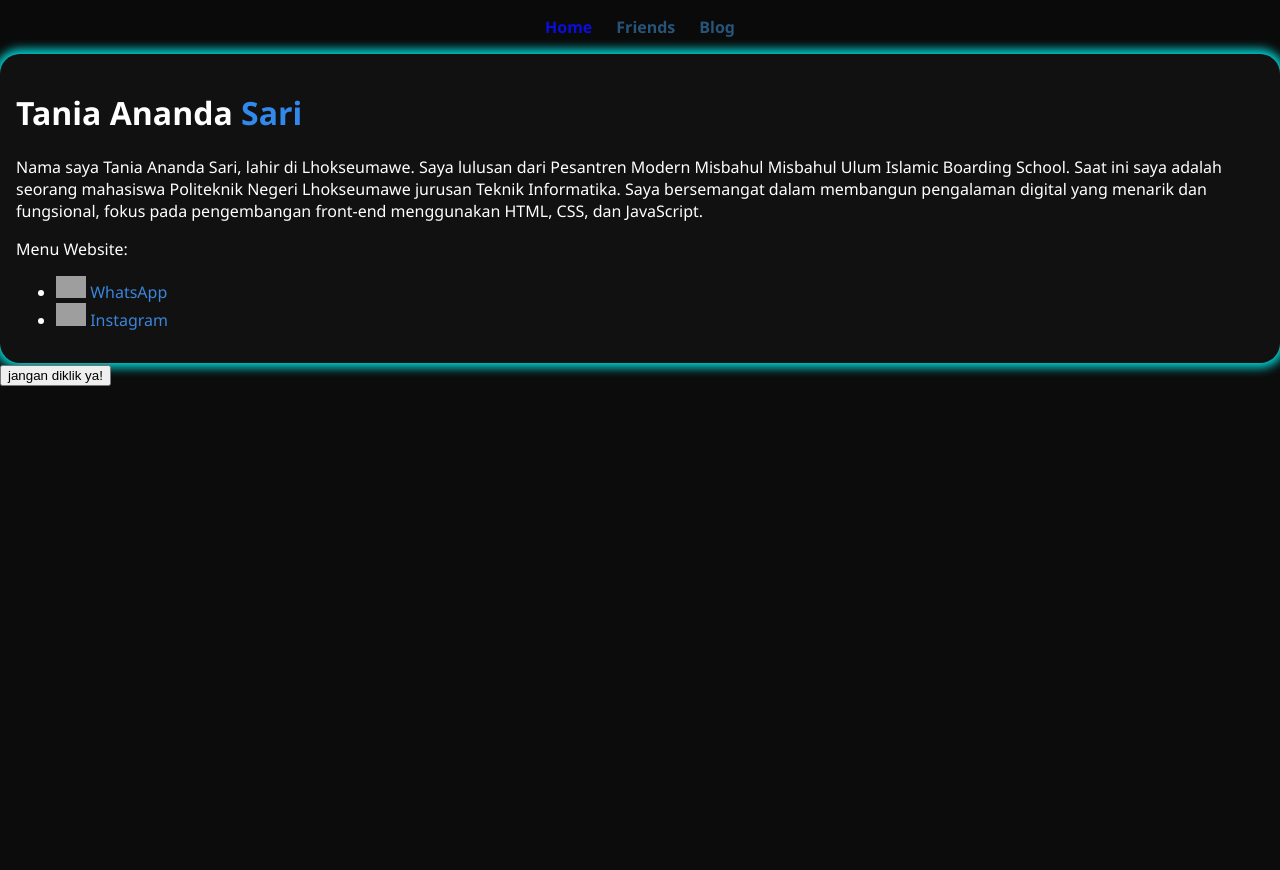
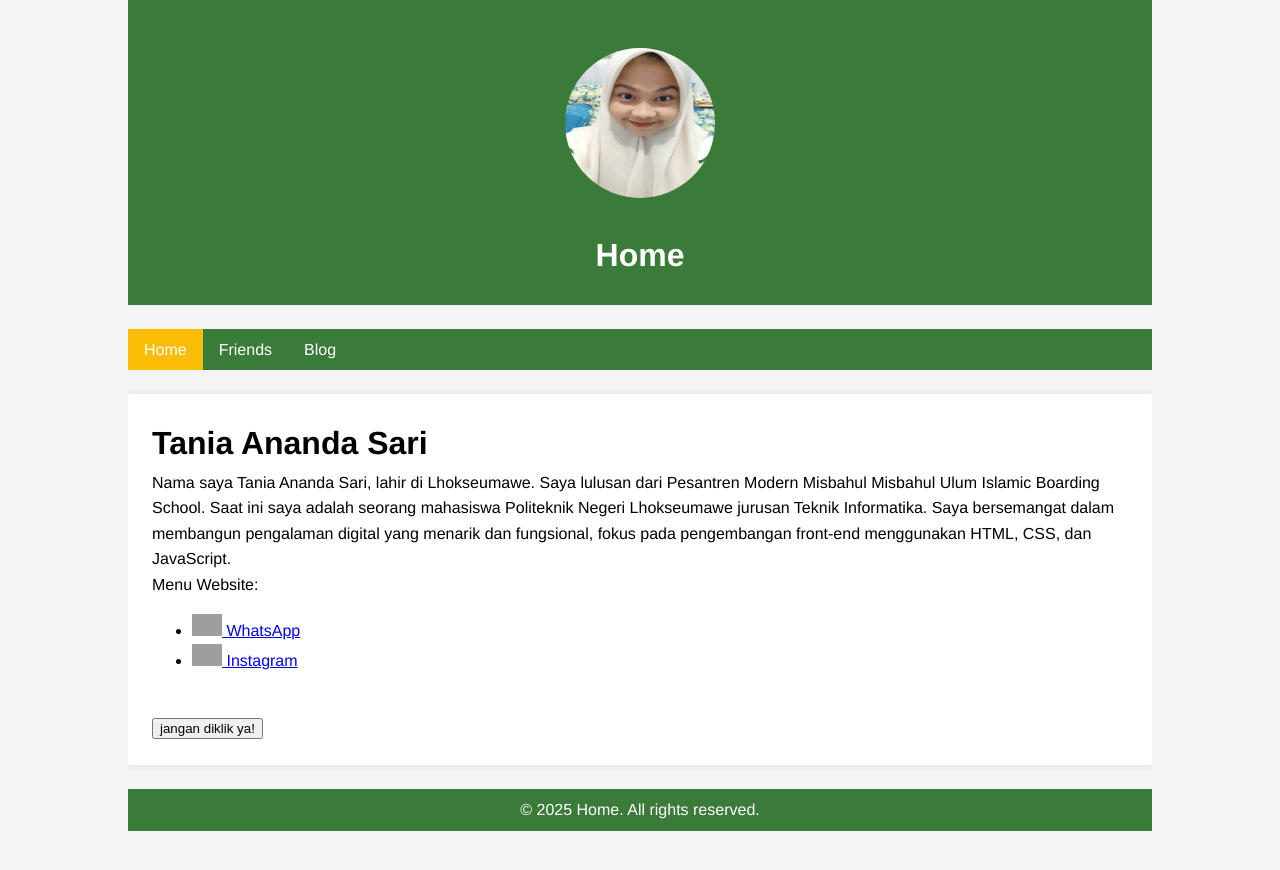
Before and after one commit to taniaanandasari/taniaanandasari.github.io, a Jekyll site: the page built from index.html, in a window 1280 px wide. Shown: the top 870 px of the page. Built offline with Jekyll 4.4.1, drawn with Linux system fonts in a browser that asks for light colours; grey boxes are pictures that could not be loaded.

Commit message:
pertemuan 5

```diff
--- a/_includes/navigation.html
+++ b/_includes/navigation.html
@@ -1,5 +1,9 @@
-<nav>
+<ul>
   {% for item in site.data.navigation %}
-    <a href="{{ item.link }}" {% if page.url == item.link %}class="current"{% endif %}>{{ item.name }}</a>
+    <li>
+      <a href="{{ item.link }}" {% if page.url == item.link %}class="active"{% endif %}>
+        {{ item.name }}
+      </a>
+    </li>
   {% endfor %}
-</nav>
+  </ul>
--- a/_layouts/default.html
+++ b/_layouts/default.html
@@ -3,16 +3,39 @@
 <head>
   <meta charset="UTF-8">
   <title>{{ page.title }}</title>
+
+  <!-- Stylesheet -->
   <link rel="stylesheet" href="{{ site.baseurl }}/assets/css/styles.css">
-    <link rel="stylesheet" href="https://cdnjs.cloudflare.com/ajax/libs/font-awesome/6.4.0/css/all.min.css">
+
+  <!-- Favicon -->
+  <link rel="icon" href="{{ site.baseurl }}/assets/images/favicon.ico">
+
+  <!-- JavaScript -->
   <script src="{{ site.baseurl }}/assets/js/scripts.js"></script>
 
+  <!-- plugins -->
   {% feed_meta %}
   {% seo %}
-
 </head>
 <body>
+  <div class="container">
+    <header>
+      <img src="{{ site.baseurl }}/assets/images/gambar poto.jpg" alt="gambar poto.jpg" class="profile-picture">
+      <h1>{{ site.title }}</h1>
+      <p>{{ site.description }}</p>
+    </header>
+
+    <nav>
       {% include navigation.html %}
+    </nav>
+
+    <main>
       {{ content }}
+    </main>
+
+    <footer>
+      <p>&copy; {{ site.time | date: '%Y' }} {{ site.title }}. All rights reserved.</p>
+    </footer>
+  </div>
 </body>
 </html>
--- a/_sass/main.scss
+++ b/_sass/main.scss
@@ -1,216 +1,91 @@
-.current {
-  color : rgb(11, 14, 219);
-}
-.last_name {
-  color : rgb(50, 148, 21);
+$primary-color: #3b7b3a;
+$secondary-color: #fbbc05;
+$font-stack: Helvetica, sans-serif;
+
+body,
+h1,
+h2,
+p {
+  margin: 0;
+  padding: 0;
+  box-sizing: border-box;
 }
 
-
-.last_name {
-color: #3289ec;
-transition: 0.3s ease;
+body {
+  font-family: $font-stack;
+  line-height: 1.6;
+  background-color: #f4f4f4;
 }
 
-.last_name:hover {
-text-shadow: 0 0 5px #22f1f8, 0 0 10px #1affec;
-}
-
-
-  body {
-    font-family: 'Segoe UI', sans-serif;
-    margin: 0;
-    padding: 0;
-    background: #f9f9f9;
-    color: #333;
-  }
-
-  header {
-    background: #82bcdb;
-    color: white;
-    padding: 2rem;
-    text-align: center;
-  }
-
-  nav {
-    background: #0a0a0a;
-    display: flex;
-    justify-content: center;
-    gap: 1.5rem;
-    padding: 1rem 0;
-  }
-
-  nav a {
-    color: rgb(39, 85, 122);
-    text-decoration: none;
-    font-weight: bold;
-  }
-
-  .container {
-    max-width: 800px;
-    margin: 2rem auto;
-    padding: 0 1rem;
-  }
-
-  .post {
-    background: rgb(223, 212, 212);
-    padding: 1.5rem;
-    margin-bottom: 2rem;
-    border-radius: 10px;
-    box-shadow: 0 2px 8px rgba(204, 29, 29, 0.1);
-  }
-
-  .post h2 {
-    color: #81b5d1;
-  }
-
-  footer {
-    background: #5494e7;
-    color: white;
-    text-align: center;
-    padding: 1rem;
-    margin-top: 2rem;
-  }
-
-  @media (max-width: 600px) {
-    nav {
-      flex-direction: column;
-    }
-  }
-
-
-  // Global Styles
-body {
-font-family: 'Segoe UI', Tahoma, Geneva, Verdana, sans-serif;
-background-color: #0c0c0c; /* background hitam */
-color: #408ed6; /* biru soft */
-margin: 0;
-padding: 0;
-}
-
-header,
-footer {
-background-color: #111; /* sedikit beda dari hitam agar ada kontras */
-color: #042544;
-text-align: center;
-padding: 1rem;
+header {
+  text-align: center;
+  padding: 24px;
+  color: #fff;
+  background-color: $primary-color;
 }
 
 main {
-padding: 2rem;
+  padding: 24px;
+  margin-top: 24px;
+  box-shadow: 0 0 8px rgba(0, 0, 0, 0.1);
+  background-color: #fff;
 }
 
-a {
-color: #3b85da;
-text-decoration: none;
+footer {
+  text-align: center;
+  padding: 8px;
+  margin-top: 24px;
+  color: #fff;
+  background-color: $primary-color;
 }
 
-a:hover {
-text-decoration: underline;
+h2 {
+  color: #333;
+  margin-bottom: 8px;
 }
 
-// Index Page Styles
-.index-hero {
-text-align: center;
-margin-top: 50px;
+nav {
+  margin: 24px 0;
+
+  ul {
+    list-style-type: none;
+    margin: 0;
+    padding: 0;
+    overflow: hidden;
+    background-color: $primary-color;
+
+    li {
+      float: left;
+
+      a {
+        display: block;
+        color: white;
+        text-align: center;
+        padding: 8px 16px;
+        text-decoration: none;
+
+        &:hover:not(.active) {
+          background-color: $secondary-color;
+        }
+      }
+    }
+  }
 }
 
-.index-hero h1 {
-font-size: 3rem;
-color: #0a3864;
+.container {
+  width: 80%;
+  margin: auto;
+  overflow: hidden;
 }
 
-.index-hero p {
-font-size: 1.2rem;
-color: #bde0fe;
+.profile-picture {
+  width: 150px;
+  height: 150px;
+  border-radius: 50%;
+  margin: 24px auto;
+  background-color: $secondary-color;
 }
 
-// Friends Page Styles
-.friends-list {
-display: grid;
-grid-template-columns: repeat(auto-fit, minmax(200px, 1fr));
-gap: 1rem;
-padding: 1rem;
+.active {
+  background-color: $secondary-color;
 }
-
-
-// Blog Page Styles
-.blog-posts {
-max-width: 800px;
-margin: auto;
-padding: 2rem;
-}
-
-.post {
-background-color: #111;
-margin-bottom: 2rem;
-padding: 1.5rem;
-border-radius: 8px;
-box-shadow: 0 2px 5px rgba(255, 255, 255, 0.1);
-}
-
-.post h2 {
-margin-top: 0;
-color: #df120b;
-}
-
-.post p {
-color: #bde0fe;
-}
-
-// Post Detail Styles
-.post-container {
-background: #181717;
-max-width: 800px;
-margin: 40px auto;
-padding: 30px;
-box-shadow: 0 4px 10px rgba(255, 255, 255, 0.1);
-border-radius: 10px;
-}
-
-.post-title {
-font-size: 2em;
-color: #073d6e;
-margin-bottom: 10px;
-}
-
-.post-meta {
-font-size: 0.9em;
-color: #8ecae6;
-margin-bottom: 20px;
-}
-
-.post-content {
-font-size: 1.1em;
-line-height: 1.7;
-color: #bde0fe;
-}
-
-
-
-
-
-
-
-.bubble-effect {
-background-color: #111;
-color: white;
-padding: 1rem;
-display: inline-block;
-border-radius: 20px;
-box-shadow: 0 0 10px 5px rgba(0,255,255,0.8);
-transition: all 0.3s ease;
-}
-.bubble-effect:hover {
-transform: scale(1.1);
-box-shadow: 0 0 20px 10px rgba(255, 255, 0, 0.8);
-}
-
-.bubble-effect:hover {
-box-shadow: inset 1px 1px 4px rgba(93, 214, 77, 0.1),
-            inset -1px -1px 4px rgba(138, 132, 228, 0.6);
-transform: scale(1.02);
-  color : blue;
-}
-last_name {
-  color : greenyellow;
-}
```
Also changed, not shown: assets/images/gambar poto.jpg (added), 2 other files. Lines whose indentation alone changed are shown as unchanged.
